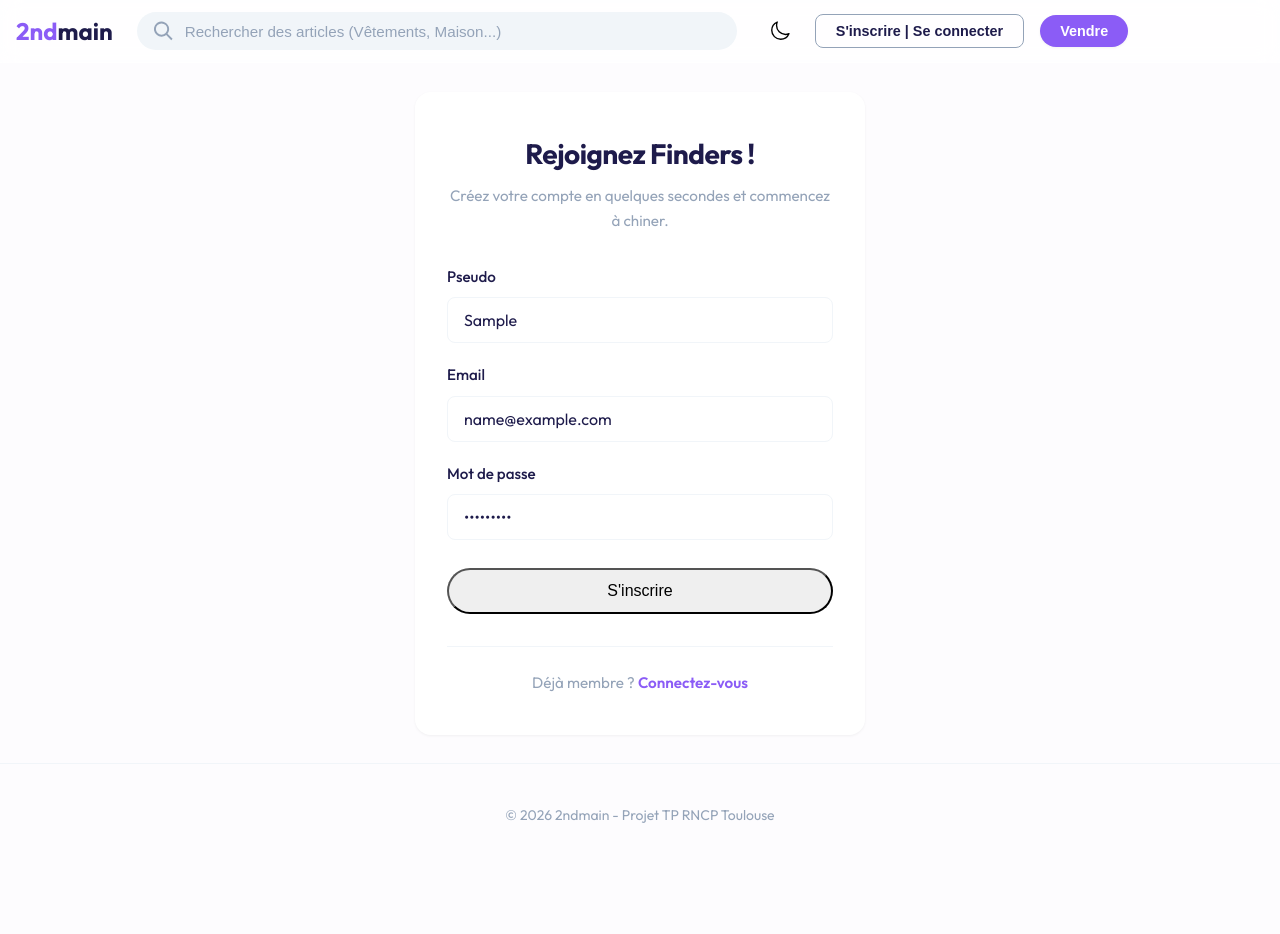
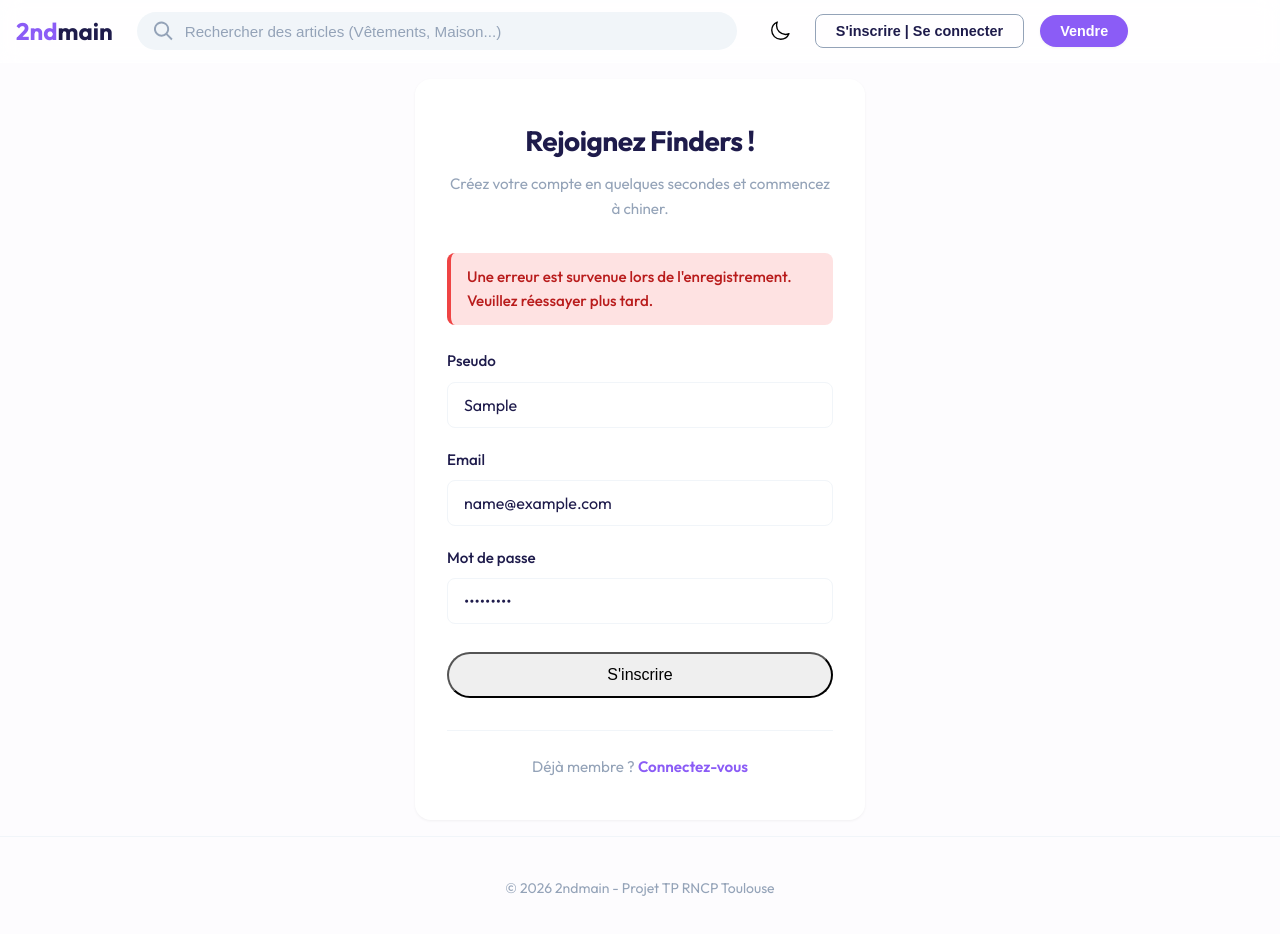
Before and after one commit to matholyv/projet-angular, an Angular app in the folder frontend/: page /register in a window 1280 px wide. Both pictures are taken after typing "Sample", "name@example.com", "Sample123" into the empty fields and a click on the button "S'inscrire". Shown: the top 934 px of the page. Before the commit the page ends 867 px from the top, so only its background shows below. Built offline with nearby package versions, Linux system fonts and the light colour scheme; no server answers.

Commit message:
feat: Remplacement des alerts native par des bannieres d'erreur UI

```diff
--- a/frontend/src/app/features/auth/login/login.html
+++ b/frontend/src/app/features/auth/login/login.html
@@ -3,6 +3,11 @@
     <div class="auth-header">
       <h2>Heureux de vous revoir !</h2>
       <p class="auth-subtitle">Connectez-vous pour retrouver vos pépites ou vendre vos articles.</p>
+    </div>
+
+    <!-- Bannière d'erreur interne -->
+    <div class="global-error-msg" *ngIf="errorMessage">
+      {{ errorMessage }}
     </div>
 
     <form [formGroup]="loginForm" (ngSubmit)="onSubmit()" class="auth-form">
--- a/frontend/src/app/features/auth/login/login.ts
+++ b/frontend/src/app/features/auth/login/login.ts
@@ -13,6 +13,7 @@ import { AuthService } from '../../../core/services/auth.service';
 })
 export class LoginComponent {
   loginForm: FormGroup;
+  errorMessage: string | null = null;
 
   constructor(
     private fb: FormBuilder,
@@ -26,19 +27,18 @@ export class LoginComponent {
   }
 
   onSubmit() {
+    this.errorMessage = null; // Reset
     if (this.loginForm.valid) {
       const credentials = this.loginForm.value;
 
       this.authService.login(credentials).subscribe({
         next: (response) => {
-          console.log('Connexion réussie, Token reçu:', response);
-          // On redirige vers la recherche ou le profil
+          console.log('Connexion réussie', response);
           this.router.navigate(['/search']);
         },
         error: (error) => {
           console.error('Erreur de connexion', error);
-          // On pourrait afficher un joli message d'erreur en rouge sous le formulaire à l'avenir
-          alert('Email ou mot de passe incorrect.');
+          this.errorMessage = 'Email ou mot de passe incorrect.';
         }
       });
     } else {
--- a/frontend/src/app/features/auth/register/register.html
+++ b/frontend/src/app/features/auth/register/register.html
@@ -3,6 +3,11 @@
     <div class="auth-header">
       <h2>Rejoignez Finders !</h2>
       <p class="auth-subtitle">Créez votre compte en quelques secondes et commencez à chiner.</p>
+    </div>
+
+    <!-- Bannière d'erreur interne -->
+    <div class="global-error-msg" *ngIf="errorMessage">
+      {{ errorMessage }}
     </div>
 
     <form [formGroup]="registerForm" (ngSubmit)="onSubmit()" class="auth-form">
--- a/frontend/src/app/features/auth/register/register.ts
+++ b/frontend/src/app/features/auth/register/register.ts
@@ -13,6 +13,7 @@ import { AuthService } from '../../../core/services/auth.service';
 })
 export class RegisterComponent {
   registerForm: FormGroup;
+  errorMessage: string | null = null; // Propriété gérant l'affichage de l'erreur interne
 
   constructor(
     private fb: FormBuilder,
@@ -27,6 +28,7 @@ export class RegisterComponent {
   }
 
   onSubmit() {
+    this.errorMessage = null; // Reset à chaque essai
     if (this.registerForm.valid) {
       const userData = this.registerForm.value;
 
@@ -39,9 +41,9 @@ export class RegisterComponent {
         error: (error) => {
           console.error('Erreur lors de la création de compte', error);
           if (error.status === 409) {
-            alert('Cet email est déjà utilisé ! (Il est toujours dans la base de données MySQL)');
+            this.errorMessage = 'Cet email est déjà utilisé. Veuillez en choisir un autre ou vous connecter.';
           } else {
-            alert('Erreur serveur (vérifiez que Docker et NestJS tournent).');
+            this.errorMessage = 'Une erreur est survenue lors de l\'enregistrement. Veuillez réessayer plus tard.';
           }
         }
       });
--- a/frontend/src/styles.css
+++ b/frontend/src/styles.css
@@ -112,3 +112,16 @@ h1, h2, h3, h4 {
 ::-webkit-scrollbar-thumb:hover {
   background: var(--primary-vibrant);
 }
+
+/* UI Alert / Toast messages */
+.global-error-msg {
+  background-color: #FEE2E2;
+  color: #B91C1C;
+  border-left: 4px solid #EF4444;
+  padding: 12px 16px;
+  border-radius: var(--radius-sm);
+  margin-bottom: 24px;
+  font-size: 0.95rem;
+  font-weight: 500;
+  animation: slideUp 0.3s ease-out forwards;
+}
```
